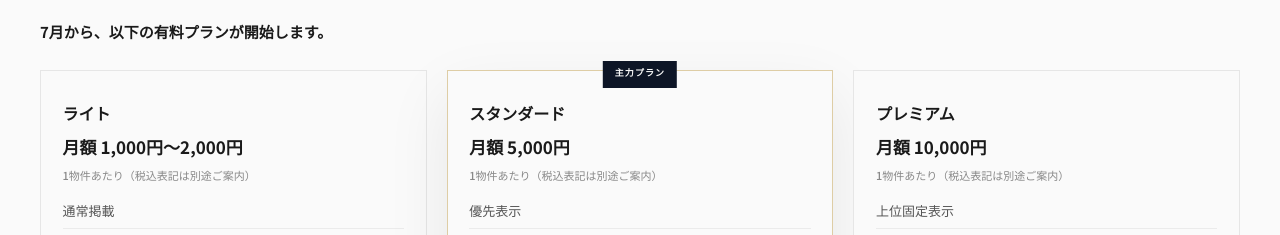
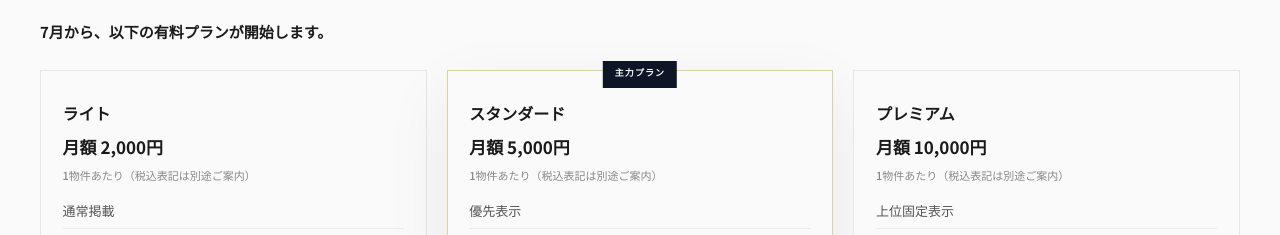
Before and after one commit to youtaidajin4-beep/portfolio, a plain HTML site: page index.html in a window 1280 px wide. Shown: the part 5600-5835 px from the top of the page. Drawn offline with Linux system fonts and the light colour scheme.

Commit message:
ライトプランの月額を2,000円に確定
Made-with: Cursor

```diff
--- a/index.html
+++ b/index.html
@@ -1515,7 +1515,7 @@
       <div class="lp-plans" data-reveal>
         <article class="lp-plan">
           <h4>ライト</h4>
-          <p class="lp-plan__price">月額 1,000円〜2,000円<small>1物件あたり（税込表記は別途ご案内）</small></p>
+          <p class="lp-plan__price">月額 2,000円<small>1物件あたり（税込表記は別途ご案内）</small></p>
           <ul>
             <li>通常掲載</li>
             <li>まず掲載を始めたい会社様向けの入口プラン</li>
```
